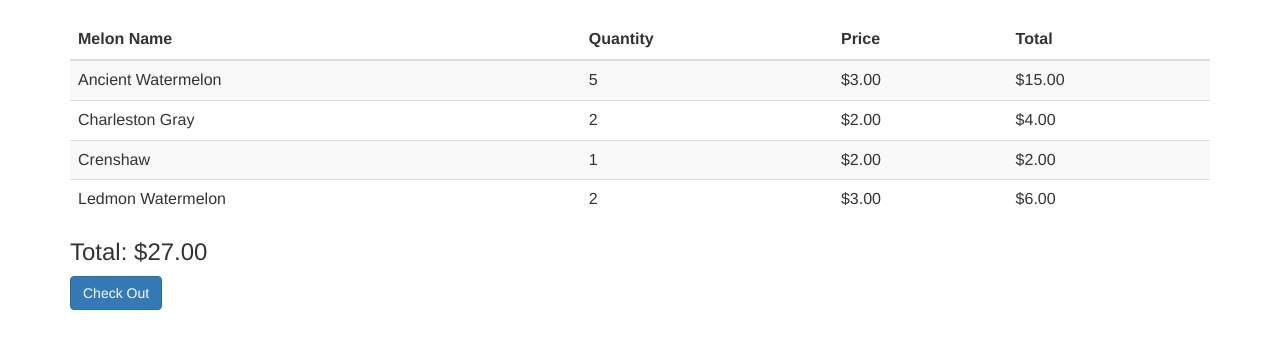
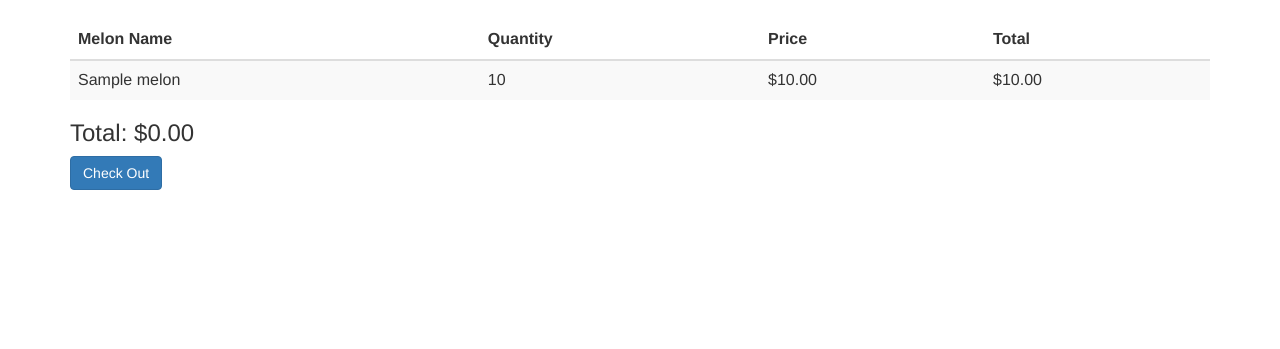
Before and after one commit to lauranewland/hb-labs, a Flask app: template shopping-site/templates/cart.html in a window 1280 px wide. Shown: the part 51-400 px from the top of the page. Run offline with Flask 2, Linux system fonts and the light colour scheme; the template is opened without the code that fills it: most values are stand-ins (such as "Sample title", 1, 10 or a date in 2020); some libraries are stand-ins or nearby versions.

Commit message:
Populate Cart with melon objects from cart session
Co-authored-by: alishahwee <alisha.hwee@outlook.com>

```diff
--- a/shopping-site/shoppingsite.py
+++ b/shopping-site/shoppingsite.py
@@ -66,7 +66,7 @@ def show_shopping_cart():
     #
     # - get the cart dictionary from the session
     # - create a list to hold melon objects and a variable to hold the total
-    #   cost of the order
+    #   cost of the order  {'cren': 3, 'desk': 2}
     # - loop over the cart dictionary, and for each melon id:
     #    - get the corresponding Melon object
     #    - compute the total cost for that type of melon
@@ -78,7 +78,21 @@ def show_shopping_cart():
     # Make sure your function can also handle the case wherein no cart has
     # been added to the session
 
-    return render_template("cart.html")
+    cart_dict = session["cart"]
+    cart_list = []
+    total_cost = 0
+
+    for melon, qty in cart_dict.items():
+        melon_obj = melons.get_by_id(melon)
+        total_cost += melon_obj.price * qty
+        melon_obj.qty = qty
+        melon_obj.total = melon_obj.price * qty
+        cart_list.append(melon_obj)
+
+    print(cart_list)
+    print(total_cost)
+
+    return render_template("cart.html", cart = cart_list, total = total_cost)
 
 
 @app.route("/add_to_cart/<melon_id>")
--- a/shopping-site/templates/cart.html
+++ b/shopping-site/templates/cart.html
@@ -13,34 +13,18 @@
         </tr>
         </thead>
         <tbody>
+        {% for melon in cart %}
         <tr>
-            <td>Ancient Watermelon</td>
-            <td>5</td>
-            <td>$3.00</td>
-            <td>$15.00</td>
+            <td>{{ melon.common_name }}</td>
+            <td>{{ melon.qty }}</td>
+            <td>{{ "$%.2f"|format(melon.price) }}</td>
+            <td>{{ "$%.2f"|format(melon.total) }}</td>
         </tr>
-        <tr>
-            <td>Charleston Gray</td>
-            <td>2</td>
-            <td>$2.00</td>
-            <td>$4.00</td>
-        </tr>
-        <tr>
-            <td>Crenshaw</td>
-            <td>1</td>
-            <td>$2.00</td>
-            <td>$2.00</td>
-        </tr>
-        <tr>
-            <td>Ledmon Watermelon</td>
-            <td>2</td>
-            <td>$3.00</td>
-            <td>$6.00</td>
-        </tr>
+        {% endfor %}
         </tbody>
     </table>
 
-    <h3>Total: $27.00</h3>
+    <h3>Total: {{ "$%.2f"|format(total) }}</h3>
 
     <a href="/checkout" class="btn btn-large btn-primary">Check Out</a>
 
```
